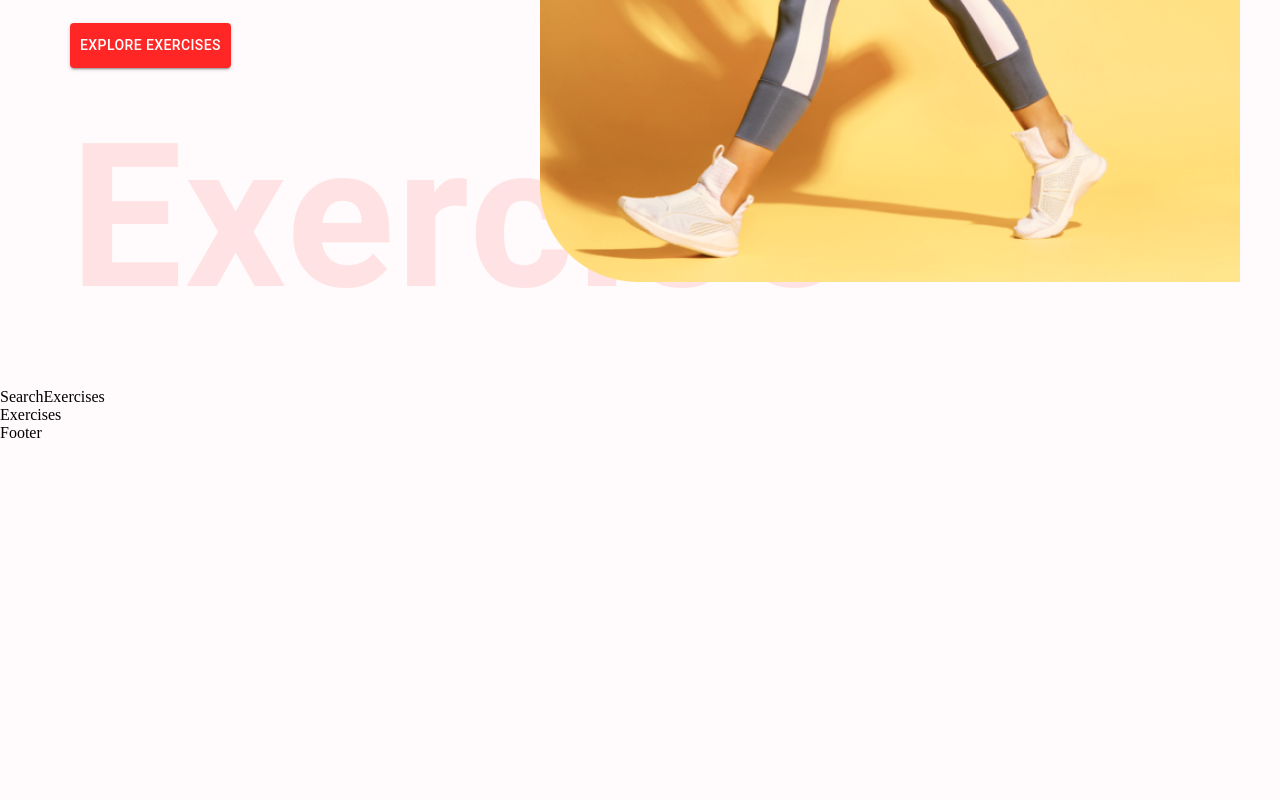
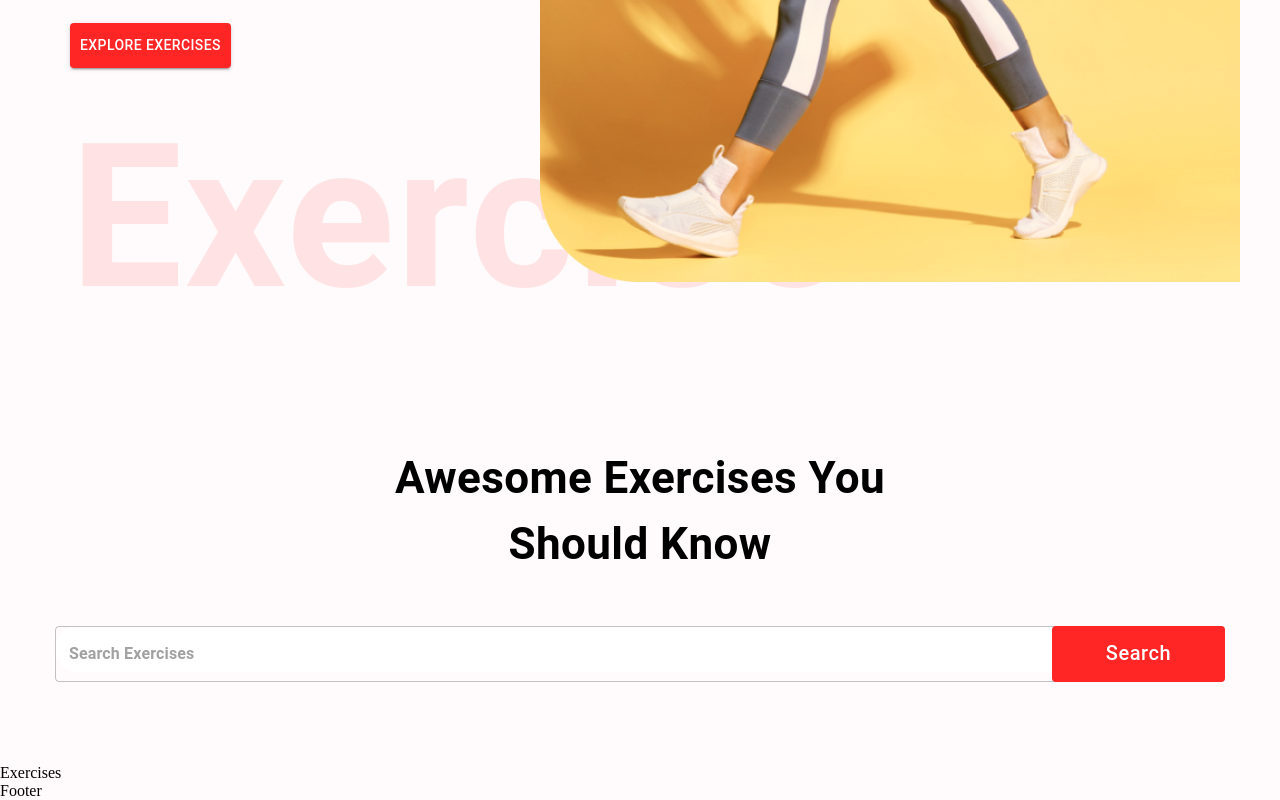
Before and after one commit to Christiannaira/fitness-react, a React (Vite) app: page / in a window 1280 px wide. Shown: the part 584-1384 px from the top of the page. Before the commit the page ends 1026 px from the top, so only its background shows below. Built offline with nearby package versions, Linux system fonts and the light colour scheme.

Commit message:
feat: Designed & Implemented search exercises component using material ui

```diff
--- a/src/components/HeroBanner.tsx
+++ b/src/components/HeroBanner.tsx
@@ -48,6 +48,7 @@
     >
 
       Exercise
+
     </Typography>
 
 
--- a/src/components/SearchExercises.tsx
+++ b/src/components/SearchExercises.tsx
@@ -1,9 +1,50 @@
+
+import { Box, Button, Stack, TextField, Typography } from "@mui/material"
 
 const SearchExercises = () => {
   return (
-    <div>
-        SearchExercises
-    </div>
+    <Stack alignItems="center" mt="37px" justifyContent="center" p="20px">
+
+        <Typography fontWeight={700} sx={{
+          fontSize: {lg: '44px', xs: '30px'}
+        }} mb="49px" textAlign="center">
+
+          Awesome Exercises You <br /> Should Know
+
+        </Typography>
+
+        <Box position="relative" mb="72px">
+
+            <TextField
+            sx={{
+              input: {
+                fontWeight: '700',
+                border: 'none',
+                borderRadius: '4px'
+              },
+              width: {
+                lg: '1170px', xs: '350px'
+              },
+              height:'46px',
+              backgroundColor: '#fff',
+              borderRadius: '40px',
+
+            }}
+            placeholder="Search Exercises"
+            type="text"
+            value=""
+            onChange={() => {}}
+            />
+
+            <Button className="search-btn" sx={{bgcolor: '#FF2625', color: '#fff', textTransform: 'none', width: {lg: '173px', xs: '80px'}, height: '56px', position: 'absolute', right: '0px', fontSize: {lg: '20px', xs: '14px'}}}>
+
+              Search
+
+            </Button>
+
+        </Box>
+
+    </Stack>
   )
 }
 
--- a/src/index.css
+++ b/src/index.css
@@ -23,3 +23,13 @@
     height: 900px;
     margin-top: -330px;
 }
+
+/*responsiveness set-up*/
+
+@media screen and (max-width: 1200px) {
+
+    .hero-banner-img {
+        display: none;
+    }
+
+}
```
